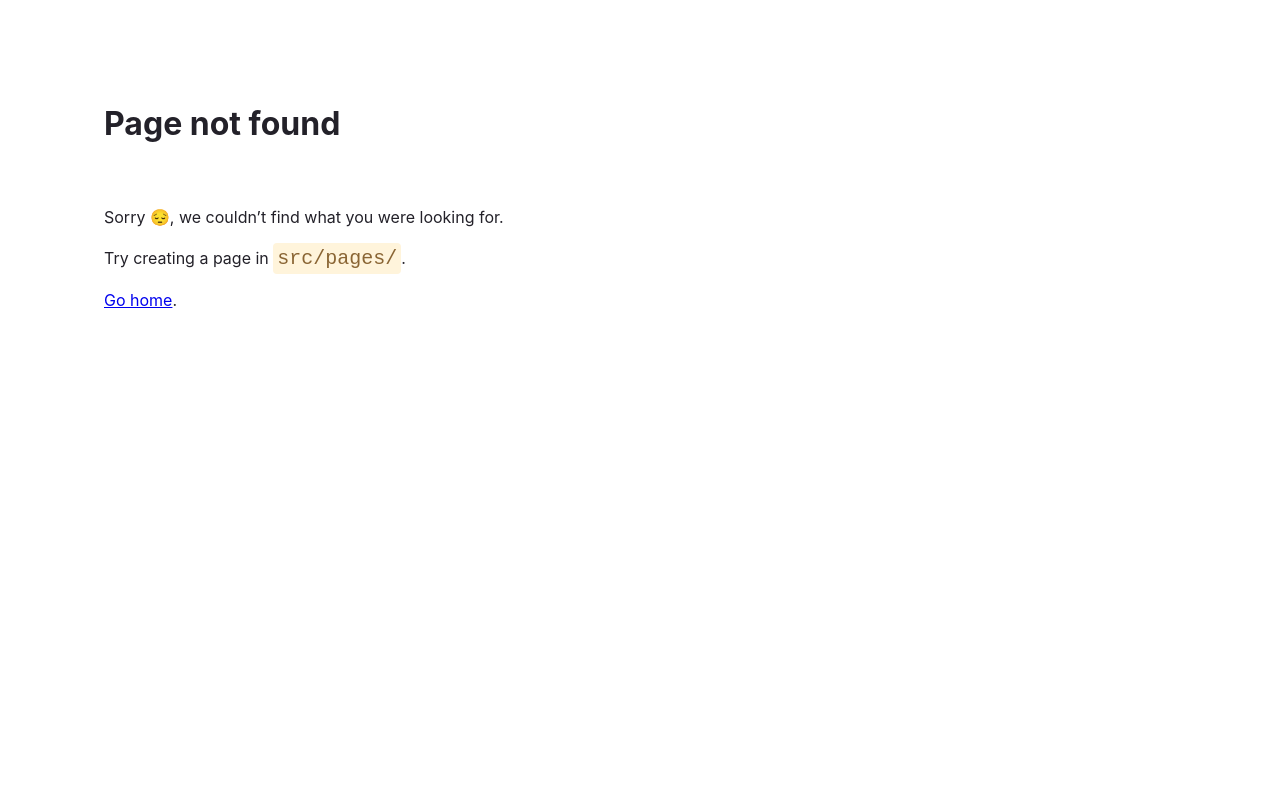
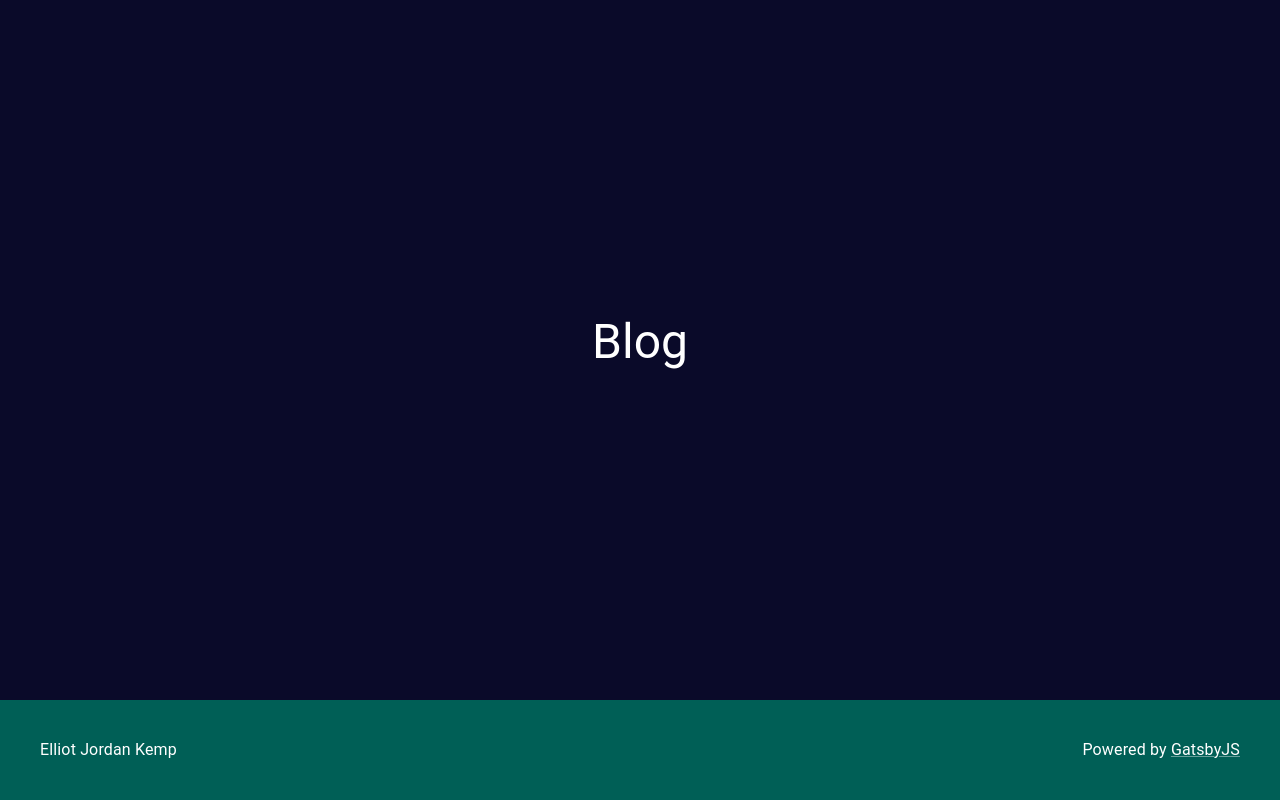
Before and after one commit to E-Kemp/personal-website-v5, a Gatsby site: page /blog in a window 1280 px wide. Before the commit this address had no page. Built offline with nearby package versions, Linux system fonts and the light colour scheme; Gatsby itself is replaced by a stand-in of ours.

Commit message:
Added initial pages

```diff
--- /dev/null
+++ b/gatsby-browser.tsx
@@ -0,0 +1,15 @@
+import * as React from 'react'
+import type { GatsbyBrowser } from 'gatsby'
+import { CssBaseline, ThemeProvider } from '@mui/material'
+import theme from './theme'
+
+export const wrapPageElement: GatsbyBrowser['wrapPageElement'] = ({
+  element
+}) => {
+  return (
+    <ThemeProvider theme={theme}>
+      <CssBaseline />
+      {element}
+    </ThemeProvider>
+  )
+}
--- a/gatsby-config.ts
+++ b/gatsby-config.ts
@@ -1,4 +1,7 @@
+import React from 'react'
+import { ThemeProvider } from '@mui/material'
 import type { GatsbyConfig } from 'gatsby'
+import theme from './theme'
 
 const config: GatsbyConfig = {
   siteMetadata: {
@@ -10,14 +13,17 @@ const config: GatsbyConfig = {
   // If you use VSCode you can also use the GraphQL plugin
   // Learn more at: https://gatsby.dev/graphql-typegen
   graphqlTypegen: true,
-  plugins: ['gatsby-plugin-mdx', {
-    resolve: 'gatsby-source-filesystem',
-    options: {
-      'name': 'pages',
-      'path': './src/pages/'
+  plugins: [
+    'gatsby-plugin-mdx',
+    {
+      resolve: 'gatsby-source-filesystem',
+      options: {
+        path: './src/content/'
+      }
     },
-    __key: 'pages'
-  }]
+
+    'gatsby-transformer-remark'
+  ]
 }
 
 export default config
--- a/src/components/footer.tsx
+++ b/src/components/footer.tsx
@@ -1,9 +1,39 @@
-import { Box } from '@mui/material'
+import { backdropClasses, Box, Link, Typography } from '@mui/material'
+import Grid2 from '@mui/material/Unstable_Grid2/Grid2'
 import React from 'react'
+import theme from '../../theme'
 
 const Footer = () => {
   return (
-    <Box sx={{ dispolay: 'flex', flexDirection: 'row', minWidth: '100%', height: '100px', backgroundColor: '#2C3E50', alignItems: 'center' }}>Footer!</Box>
+    <Grid2
+      container
+      justifyContent="space-between"
+      alignItems="center"
+      sx={{
+        minWidth: '100%',
+        height: '100px',
+        paddingX: '40px',
+        backgroundColor: theme.palette.primary.dark
+      }}
+    >
+      <Grid2>
+        <Typography>Elliot Jordan Kemp</Typography>
+      </Grid2>
+      <Grid2>
+        <Typography>
+          Powered by{' '}
+          <Link
+            target="_blank"
+            referrerPolicy="no-referrer"
+            href="https://www.gatsbyjs.com/"
+            aria-label="Link to the Gatsby-JS framework."
+            color={'#fff'}
+          >
+            GatsbyJS
+          </Link>
+        </Typography>
+      </Grid2>
+    </Grid2>
   )
 }
 
--- a/src/components/layout.tsx
+++ b/src/components/layout.tsx
@@ -3,23 +3,34 @@ import React from 'react'
 import Footer from './footer'
 import './layout.css'
 
-type Props = { children: React.ReactNode };
+type Props = { children: React.ReactNode; hc?: boolean; vc?: boolean }
 
 const Main = styled(Box)({ flexGrow: 1 })
 
-const Layout = ({ children }: Props) => {
+const Layout = ({ children, hc, vc }: Props) => {
   return (
-    <Box sx={{
-      display: 'flex',
-      flexDirection: 'column',
-      minHeight: '100vh',
-      minWidth: '100vw',
-      backgroundColor: '#16A085',
-    }}>
-      <Main>{children}</Main>
+    <Box
+      sx={{
+        display: 'flex',
+        flexDirection: 'column',
+        minHeight: '100vh',
+        width: '100vw'
+      }}
+    >
+      <Box
+        sx={{
+          display: 'flex',
+          flexDirection: 'column',
+          flexGrow: 1,
+          justifyContent: vc ? 'center' : 'flex-start',
+          alignItems: hc ? 'center' : 'flex-start',
+          padding: '30px'
+        }}
+      >
+        {children}
+      </Box>
       <Footer />
     </Box>
-
   )
 }
 
--- /dev/null
+++ b/src/content/post-1.md
@@ -0,0 +1,5 @@
+---
+slug: '/test-post'
+date: '2023-02-20'
+title: 'My first blog post'
+---
--- /dev/null
+++ b/src/pages/blog.tsx
@@ -0,0 +1,19 @@
+import * as React from 'react'
+import type { HeadFC, PageProps } from 'gatsby'
+import { Box, Card, Link, Paper, Typography } from '@mui/material'
+import Layout from '../components/layout'
+import Grid2 from '@mui/material/Unstable_Grid2/Grid2'
+
+const IndexPage: React.FC<PageProps> = () => {
+  return (
+    <Layout vc hc>
+      <Typography variant="h3" gutterBottom>
+        Blog
+      </Typography>
+    </Layout>
+  )
+}
+
+export default IndexPage
+
+export const Head: HeadFC = () => <title>Home Page</title>
--- a/src/pages/index.tsx
+++ b/src/pages/index.tsx
@@ -1,14 +1,55 @@
 import * as React from 'react'
 import type { HeadFC, PageProps } from 'gatsby'
-import { Box, Typography } from '@mui/material'
+import { Box, Card, Link, Paper, Typography } from '@mui/material'
 import Layout from '../components/layout'
+import Grid2 from '@mui/material/Unstable_Grid2/Grid2'
 
 const IndexPage: React.FC<PageProps> = () => {
   return (
-    <Layout>
-      <Box sx={{ display: 'flex', justifyContent: 'center', alignItems: 'center', width: '100%' }}>
-        <Typography variant="h1" component="h1">Welcome!</Typography>
-      </Box>
+    <Layout vc hc>
+      <Typography variant="h2" component="h2">
+        Elliot Jordan Kemp
+      </Typography>
+      <Typography variant="body1" component="p">
+        This is where I do things.
+      </Typography>
+
+      <Card
+        variant="outlined"
+        elevation={3}
+        sx={{ marginTop: '40px', padding: '20px' }}
+      >
+        <Typography variant="body1" component="p">
+          Why not look at these links?
+        </Typography>
+        <Grid2 container spacing={3} direction="row" justifyContent="center">
+          <Grid2>
+            <Link href="/blog" aria-label="Link to my blog.">
+              Blog
+            </Link>
+          </Grid2>
+          <Grid2>
+            <Link
+              target="_blank"
+              referrerPolicy="no-referrer"
+              href="https://www.linkedin.com/in/elliotjordankemp/"
+              aria-label="Link to my LinkedIn profile."
+            >
+              LinkedIn
+            </Link>
+          </Grid2>
+          <Grid2>
+            <Link
+              target="_blank"
+              referrerPolicy="no-referrer"
+              href="https://github.com/E-Kemp"
+              aria-label="Link to my Github page."
+            >
+              GitHub
+            </Link>
+          </Grid2>
+        </Grid2>
+      </Card>
     </Layout>
   )
 }
--- /dev/null
+++ b/theme.ts
@@ -0,0 +1,48 @@
+import { createTheme, ThemeOptions } from '@mui/material/styles'
+
+const theme: ThemeOptions = createTheme({
+  palette: {
+    mode: 'dark',
+    primary: {
+      main: '#00897b'
+    },
+    secondary: {
+      main: '#673ab7'
+    },
+    background: {
+      default: '#0A0A29',
+      paper: '#121212'
+    },
+    error: {
+      main: '#b71c1c'
+    },
+    warning: {
+      main: '#f57c00'
+    },
+    info: {
+      main: '#039be5'
+    },
+    success: {
+      main: '#81c784'
+    },
+    white: {
+      main: '#ffffff'
+    }
+  }
+})
+
+declare module '@mui/material/styles' {
+  interface Theme {
+    white: {
+      main: string
+    }
+  }
+  // allow configuration using `createTheme`
+  interface ThemeOptions {
+    white?: {
+      main?: string
+    }
+  }
+}
+
+export default theme
```
Also changed, not shown: package.json (+6 -1 lines), src/pages/404.tsx (+12 -12 lines), src/pages/blog/{markdownRemark.frontmatter__slug}.jsx (added, +31 -0 lines), tsconfig.json (+22 -13 lines), .eslintrc.js (deleted), .eslintrc.json (added), README.md, 3 other files.
